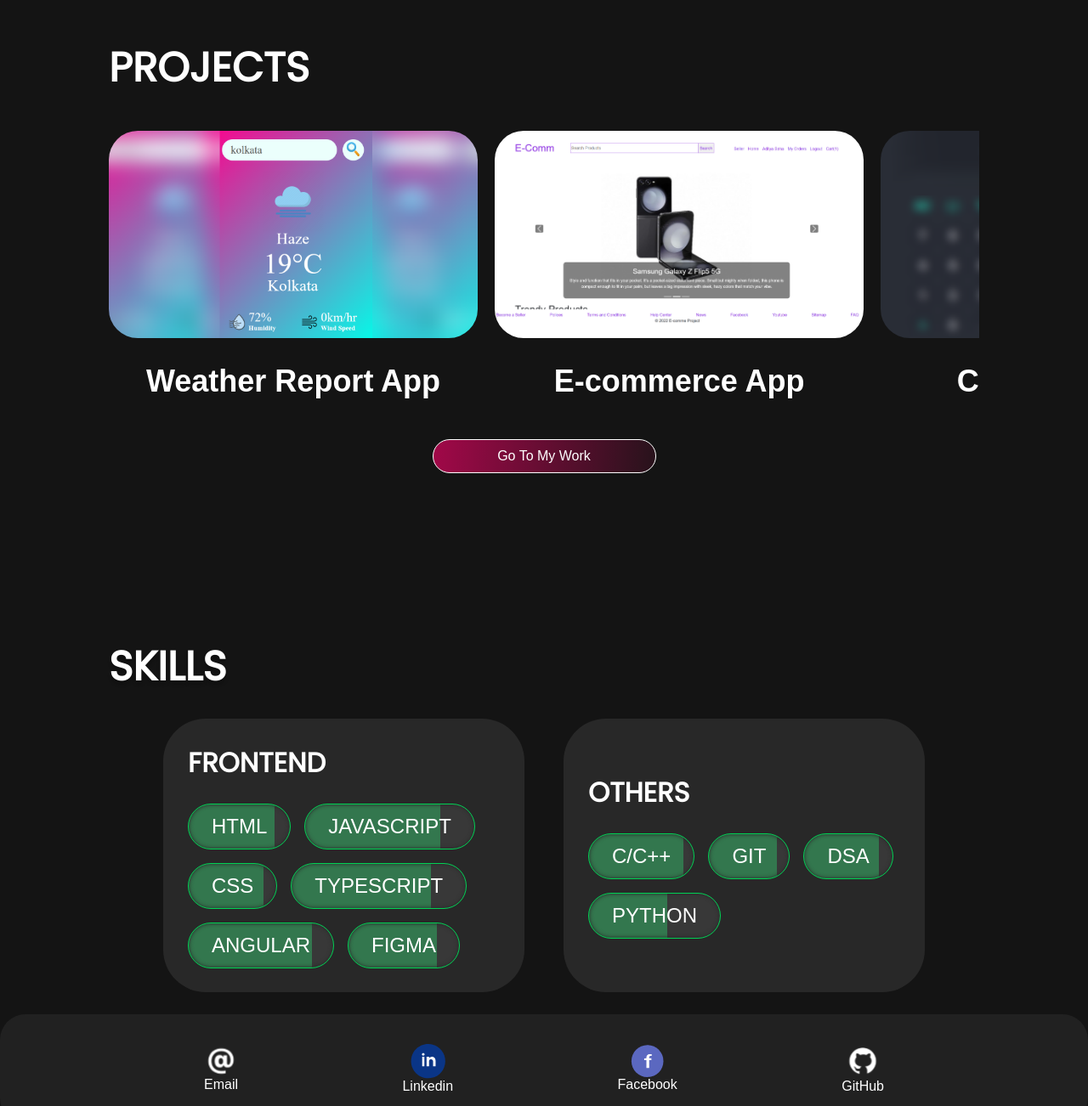
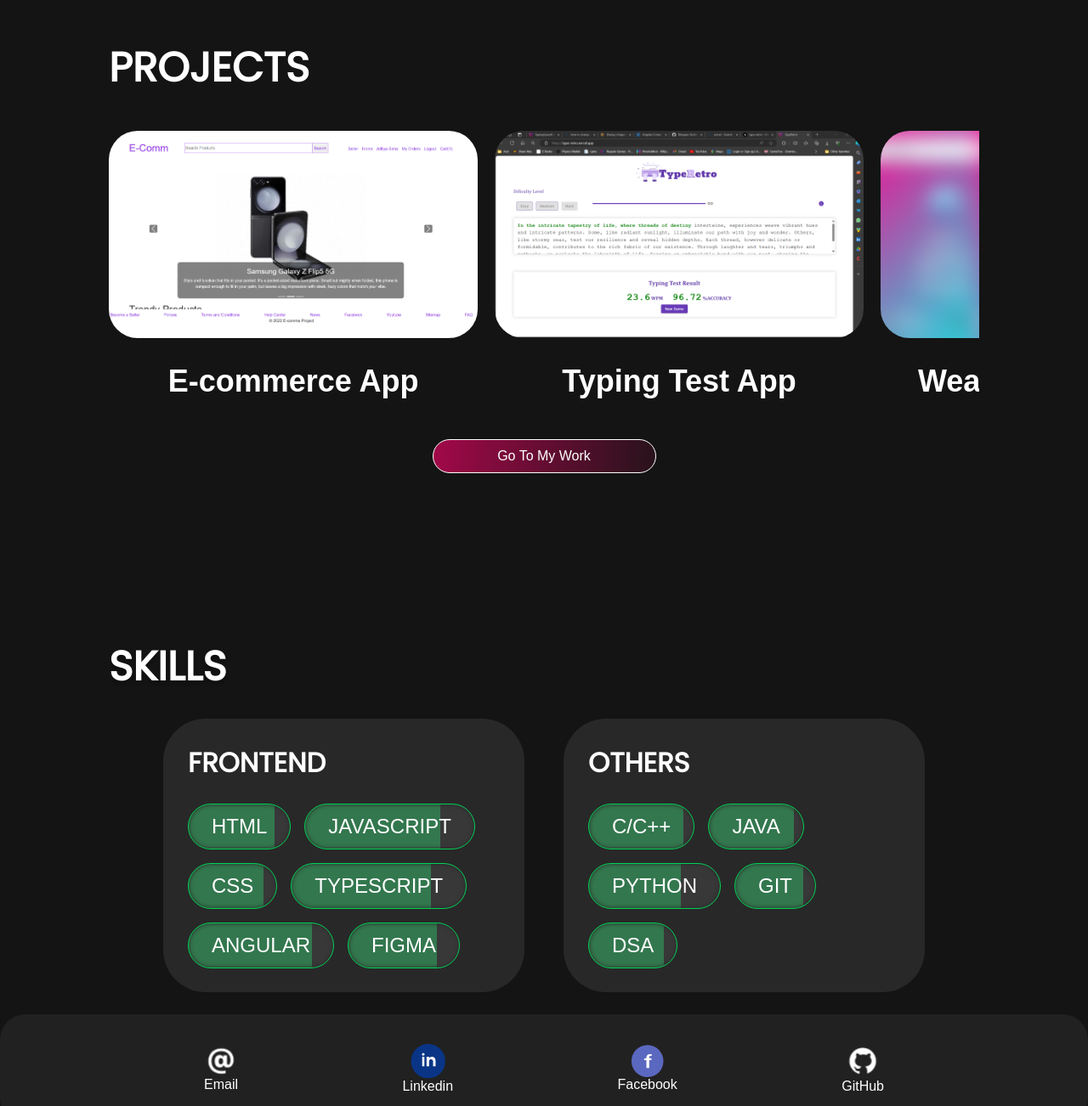
Before and after one commit to Bhargav-Techin/portfolio-bhargav, an Angular app: page / in a window 1280 px wide. Shown: the part 941-2243 px from the top of the page at 85% size. Built offline with nearby package versions, Linux system fonts and the light colour scheme; a web font is replaced by a local one.

Commit message:
new project update

```diff
--- a/src/app/my-work/my-work.component.ts
+++ b/src/app/my-work/my-work.component.ts
@@ -7,6 +7,14 @@ import { Component } from '@angular/core';
 })
 export class MyWorkComponent {
   projects = [
+    {
+      image: 'assets/calculator.png',
+      gitrepo: 'https://github.com/Bhargav-Techin/calculator.git',
+      name: 'Calculator App',
+      icons: ["assets/🦆 icon _html 5_.png","assets/CSS3.png","assets/JavaScript.png"],
+      description:
+        ' A simple calculator built with HTML, CSS, and JavaScript allows users to perform basic arithmetic operations. HTML structures the calculator layout, including buttons for digits and operations. CSS styles the calculator for a user-friendly interface. JavaScript handles user interactions, performs calculations, and updates the display',
+    },
     {
       image: 'assets/weather report.png',
       gitrepo: 'https://github.com/Bhargav-Techin/weather-report.git',
@@ -24,12 +32,12 @@ export class MyWorkComponent {
         'An e-commerce website built with HTML, CSS, TypeScript, Angular, and JSON Server provides a platform for online shopping. HTML and CSS structure and style the site, while TypeScript and Angular handle interactivity and dynamic content. JSON Server simulates a backend, providing endpoints for products, users, and orders. Key features include product listings, detailed product views, a shopping cart, and a checkout process. ',
     },
     {
-      image: 'assets/calculator.png',
-      gitrepo: 'https://github.com/Bhargav-Techin/calculator.git',
-      name: 'Calculator App',
-      icons: ["assets/🦆 icon _html 5_.png","assets/CSS3.png","assets/JavaScript.png"],
+      image: 'assets/type-retro.png',
+      gitrepo: 'https://github.com/Bhargav-Techin/TypeRetro.git',
+      name: 'Type Retro',
+      icons: ["assets/🦆 icon _html 5_.png","assets/CSS3.png","assets/ts.jpeg","assets/angular.png","assets/google-gemini-icon.svg"],
       description:
-        ' A simple calculator built with HTML, CSS, and JavaScript allows users to perform basic arithmetic operations. HTML structures the calculator layout, including buttons for digits and operations. CSS styles the calculator for a user-friendly interface. JavaScript handles user interactions, performs calculations, and updates the display',
+        '  “Type Retro” project combines a typing test analyzer with the Gemini API for text generation. It’s built using Angular, HTML, and TypeScript, providing accurate typing speed measurement. The Gemini API adds an element of creativity by generating diverse text prompts for users to type.',
     },
     // add more projects as needed
   ];
--- a/src/app/work-section/work-section.component.ts
+++ b/src/app/work-section/work-section.component.ts
@@ -11,16 +11,16 @@ export class WorkSectionComponent {
 
   projects = [
     {
-      image: 'assets/weather report.png',
-      name: 'Weather Report App'
-    },
-    {
       image: 'assets/Ecomm.png',
       name: 'E-commerce App'
     },
     {
-      image: 'assets/calculator.png',
-      name: 'Calculator App'
+      image: 'assets/type-retro.png',
+      name: 'Typing Test App'
+    },
+    {
+      image: 'assets/weather report.png',
+      name: 'Weather Report App'
     },
     // add more projects as needed
   ];
@@ -33,8 +33,8 @@ export class WorkSectionComponent {
     },
     {
       topic: 'OTHERS',
-      names: ['C/C++', 'GIT', 'DSA', 'PYTHON'],
-      completionPercentage : [90,85,85,60]
+      names: ['C/C++', 'JAVA',  'PYTHON', 'GIT', 'DSA'],
+      completionPercentage : [90,90,70,85,85]
     }
   ];
 
```
Also changed, not shown: src/assets/google-gemini-icon.svg (added), src/assets/type-retro.png (added).
